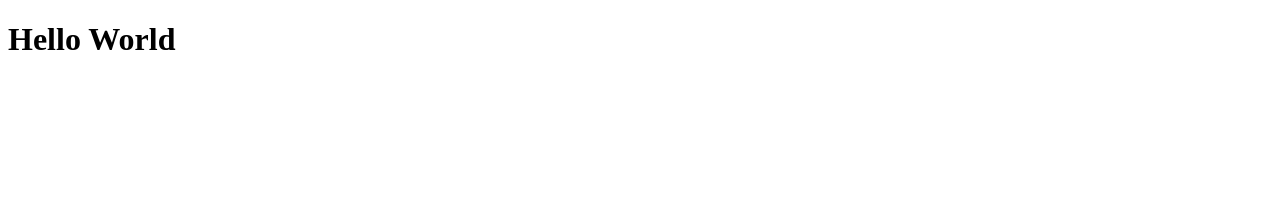
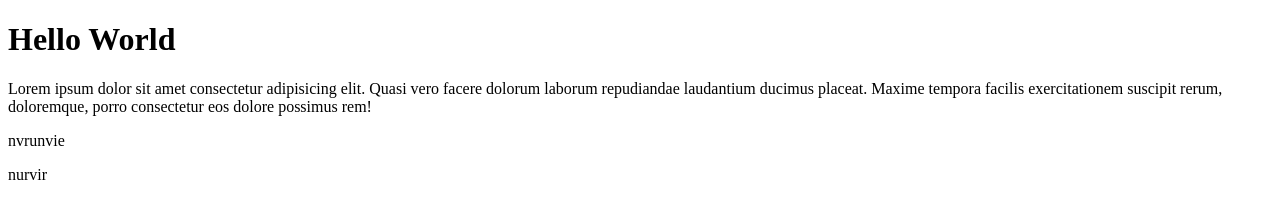
Before and after one commit to trehansangpriya/demo, a plain HTML site: page index.html in a window 1280 px wide. Drawn offline with Linux system fonts and the light colour scheme.

Commit message:
Uppdagte index

```diff
--- a/index.html
+++ b/index.html
@@ -9,6 +9,13 @@
 
 <body>
     <h1>Hello World</h1>
+    Lorem ipsum dolor sit amet consectetur adipisicing elit. Quasi vero facere dolorum laborum repudiandae laudantium
+    ducimus placeat. Maxime tempora facilis exercitationem suscipit rerum, doloremque, porro consectetur eos dolore
+    possimus rem!
+    <p>
+        nvrunvie
+    </p>
+    nurvir
 </body>
 
 </html>
```
